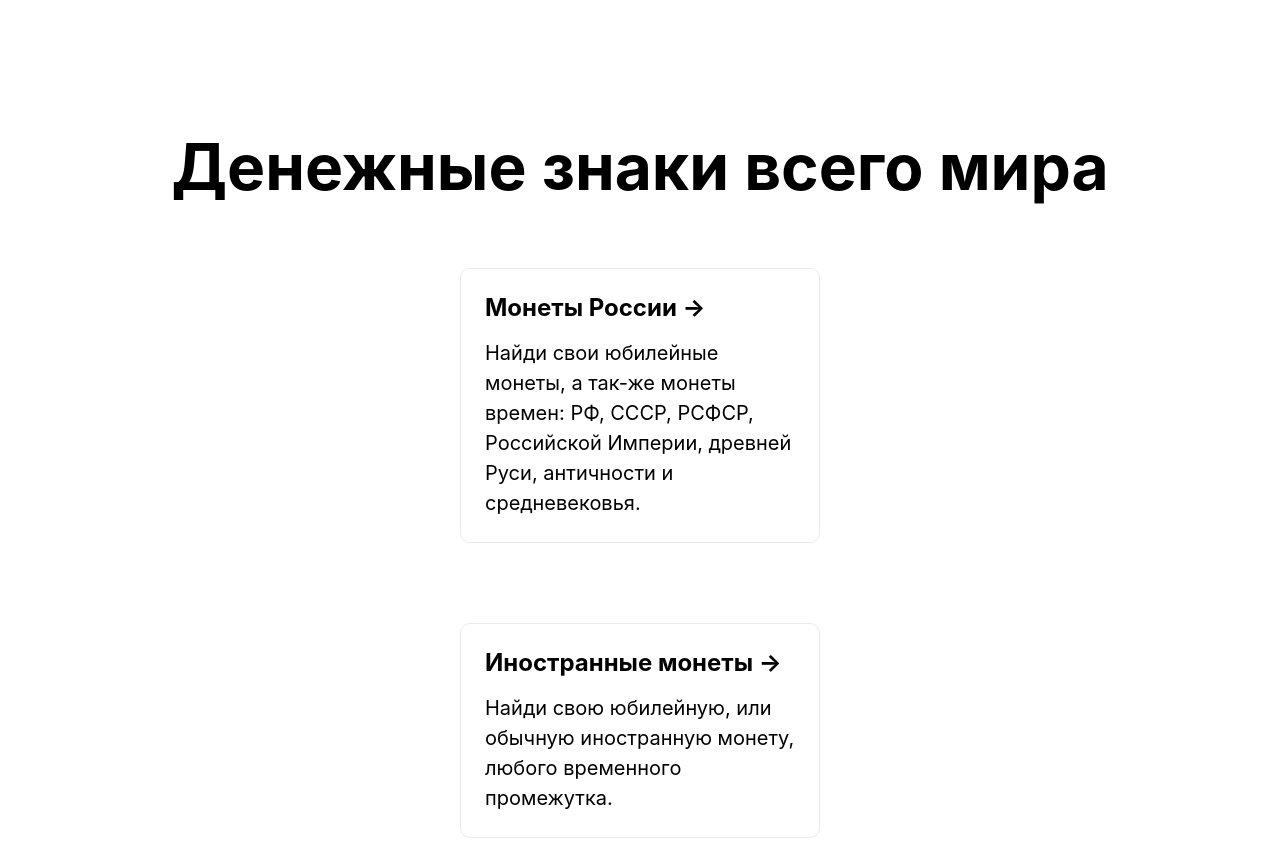
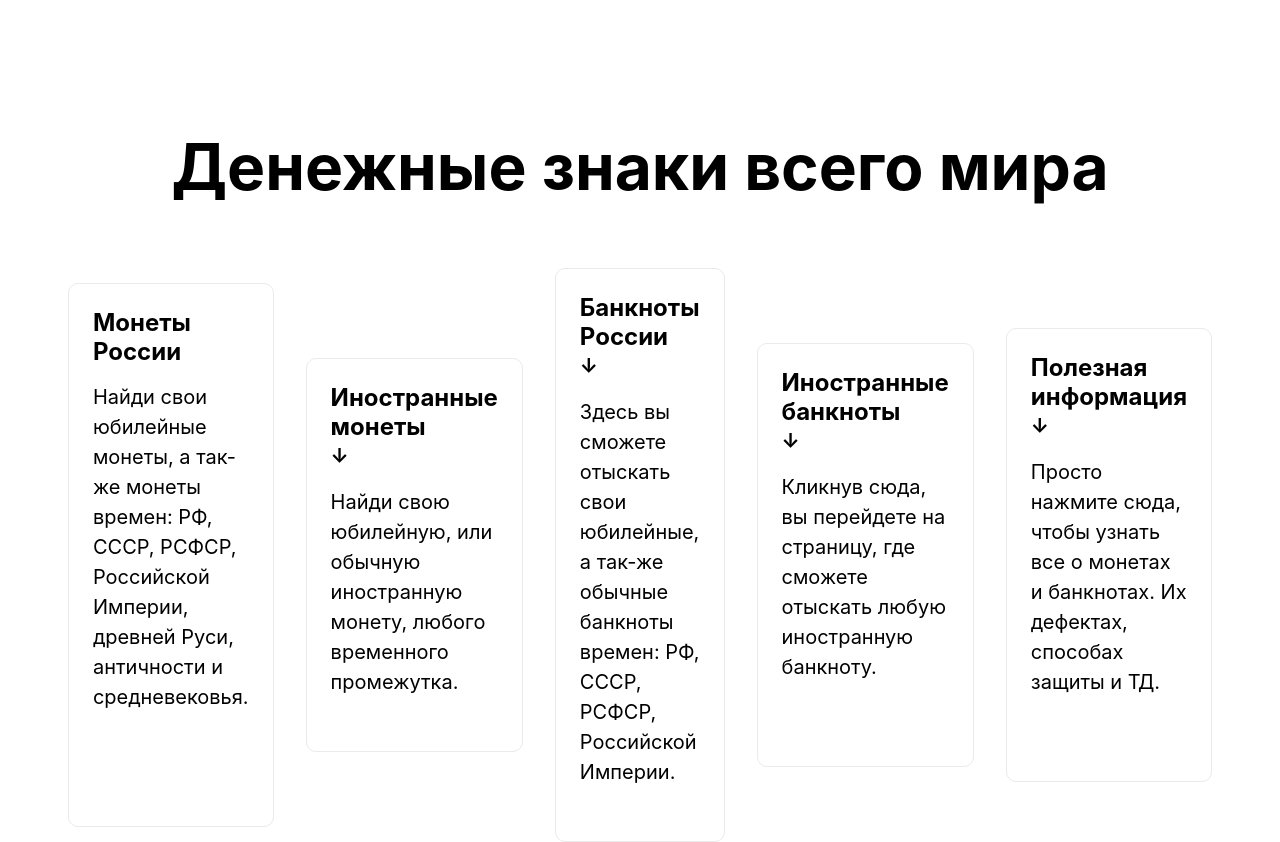
Before and after one commit to alyxmamathemm/bank-notes, a Next.js app: page / in a window 1280 px wide. Shown: the top 842 px of the page. Built offline with nearby package versions, Linux system fonts and the light colour scheme.

Commit message:
картинки

```diff
--- a/pages/api/hello.js
+++ /dev/null
@@ -1,6 +0,0 @@
-// Next.js API route support: https://nextjs.org/docs/api-routes/introduction
-
-export default (req, res) => {
-  res.statusCode = 200
-  res.json({ name: 'John Doe' })
-}
--- a/pages/index.js
+++ b/pages/index.js
@@ -5,7 +5,15 @@ export default function Home() {
   return (
     <div className="container">
       <Head>
-        <title>Денежные знаки </title>
+        <title>Денежныgе знаки </title>
+        <style>
+          body{" "}
+          {`
+    background: #c7b39b url(images/MyCollages.jpg);
+    color: #fff;
+    `}
+        </style>
+
         <link rel="icon" href="/ic_launcher-web.ico" />
       </Head>
 
@@ -21,17 +29,18 @@ export default function Home() {
 
       <main>
         <h1 className="title"> Денежные знаки всего мира</h1>
-
+        <section className="content">
           <Link href="/CoinsOfRussia">
             <div className="grid">
               <a href="#" className="card">
                 {" "}
-              <h3>Монеты России &rarr;</h3>
+                <h3>Монеты России</h3>
                 <p>
                   Найди свои юбилейные монеты, а так-же монеты времен: РФ, СССР,
                   РСФСР, Российской Империи, древней Руси, античности и
-                средневековья. &nbsp;{" "}
+                  средневековья. &nbsp; <p>&nbsp;</p>
                 </p>
+                <p>&nbsp;</p>
               </a>
             </div>
           </Link>
@@ -40,10 +49,13 @@ export default function Home() {
             <div className="grid">
               <a href="#" className="card">
                 {" "}
-              <h3>Иностранные монеты &rarr;</h3>
+                <h3>
+                  Иностранные монеты
+                  <p>&#8595;</p>
+                </h3>
                 <p>
                   Найди свою юбилейную, или обычную иностранную монету, любого
-                временного промежутка. &nbsp;{" "}
+                  временного промежутка. &nbsp; <p>&nbsp;</p>
                 </p>
               </a>
             </div>
@@ -53,11 +65,15 @@ export default function Home() {
             <div className="grid">
               <a href="#" className="card">
                 {" "}
-              <h3>Банкноты России &rarr;</h3>
+                <h3>
+                  Банкноты России
+                  <p> &#8595;</p>
+                </h3>
                 <p>
                   Здесь вы сможете отыскать свои юбилейные, а так-же обычные
                   банкноты времен: РФ, СССР, РСФСР, Российской Империи. &nbsp;
                   {""}
+                  <p>&nbsp;</p>
                 </p>
               </a>
             </div>
@@ -67,10 +83,15 @@ export default function Home() {
             <div className="grid">
               <a href="#" className="card">
                 {" "}
-              <h3>Иностранные банкноты &rarr;</h3>
+                <h3>
+                  Иностранные банкноты
+                  <p>&#8595;</p>
+                </h3>
                 <p>
                   Кликнув сюда, вы перейдете на страницу, где сможете отыскать
-                любую иностранную банкноту.
+                  любую иностранную банкноту.&nbsp;
+                  <p>&nbsp;</p>
+                  <p>&nbsp;</p>
                 </p>
               </a>
             </div>
@@ -80,17 +101,30 @@ export default function Home() {
             <div className="grid">
               <a href="#" className="card">
                 {" "}
-              <h3>Полезная информация &rarr;</h3>
+                <h3>
+                  Полезная информация
+                  <p>&#8595;</p>
+                </h3>
                 <p>
-                Просто нажмите сюда, чтобы узнать все о монетах и банкнотах. Их
-                дефектах, способах защиты и ТД.
+                  Просто нажмите сюда, чтобы узнать все о монетах и банкнотах.
+                  Их дефектах, способах защиты и ТД.&nbsp;
+                  <p>&nbsp;</p>
+                  <p>&nbsp;</p>
                 </p>
               </a>
             </div>
           </Link>
+        </section>
       </main>
 
-      <footer></footer>
+      <footer />
+      <style>
+        body{" "}
+        {`
+    background: #c7b39b url(images/MyCollages.jpg);
+    color: #fff;
+    `}
+      </style>
 
       <style jsx>{`
         .container {
@@ -100,6 +134,13 @@ export default function Home() {
           flex-direction: column;
           justify-content: center;
           align-items: center;
+        }
+
+        .content {
+          display: flex;
+          max-width: 10000px;
+          flex-wrap: rap;
+          max-height: 100000px;
         }
 
         main {
@@ -140,7 +181,7 @@ export default function Home() {
           text-decoration: none;
         }
 
-        .title a:hover,
+        <style > .title a:hover,
         .title a:focus,
         .title a:active {
           text-decoration: underline;
@@ -164,20 +205,21 @@ export default function Home() {
 
         code {
           background: #fafafa;
-          border-radius: 5px;
+          border-radius: 51px;
           padding: 0.75rem;
           font-size: 1.1rem;
           font-family: Menlo, Monaco, Lucida Console, Liberation Mono,
             DejaVu Sans Mono, Bitstream Vera Sans Mono, Courier New, monospace;
         }
 
+        background { url(images/MyCollages.jpg); }
+
         .grid {
           display: flex;
           align-items: center;
           justify-content: center;
           flex-wrap: wrap;
-
-          max-width: 800px;
+          flex-basis: 50%;
           margin-top: 3rem;
         }
 
@@ -215,9 +257,9 @@ export default function Home() {
           height: 1em;
         }
 
-        @media (max-width: 600px) {
+        @media (max-width: 60000px) {
           .grid {
-            width: 100%;
+            width: 1900%;
             flex-direction: column;
           }
         }
@@ -237,6 +279,14 @@ export default function Home() {
           box-sizing: border-box;
         }
       `}</style>
+
+      <style>
+        body{" "}
+        {`
+background: #c7b39b url(images/MyCollages.jpg);
+color: #fff;
+`}
+      </style>
     </div>
   );
 }
```
Also changed, not shown: pages/ForeignСoins.js (+7 -8 lines), images/MyCollages.jpg (renamed from public/MyCollages.jpg). Lines whose indentation alone changed are shown as unchanged.
